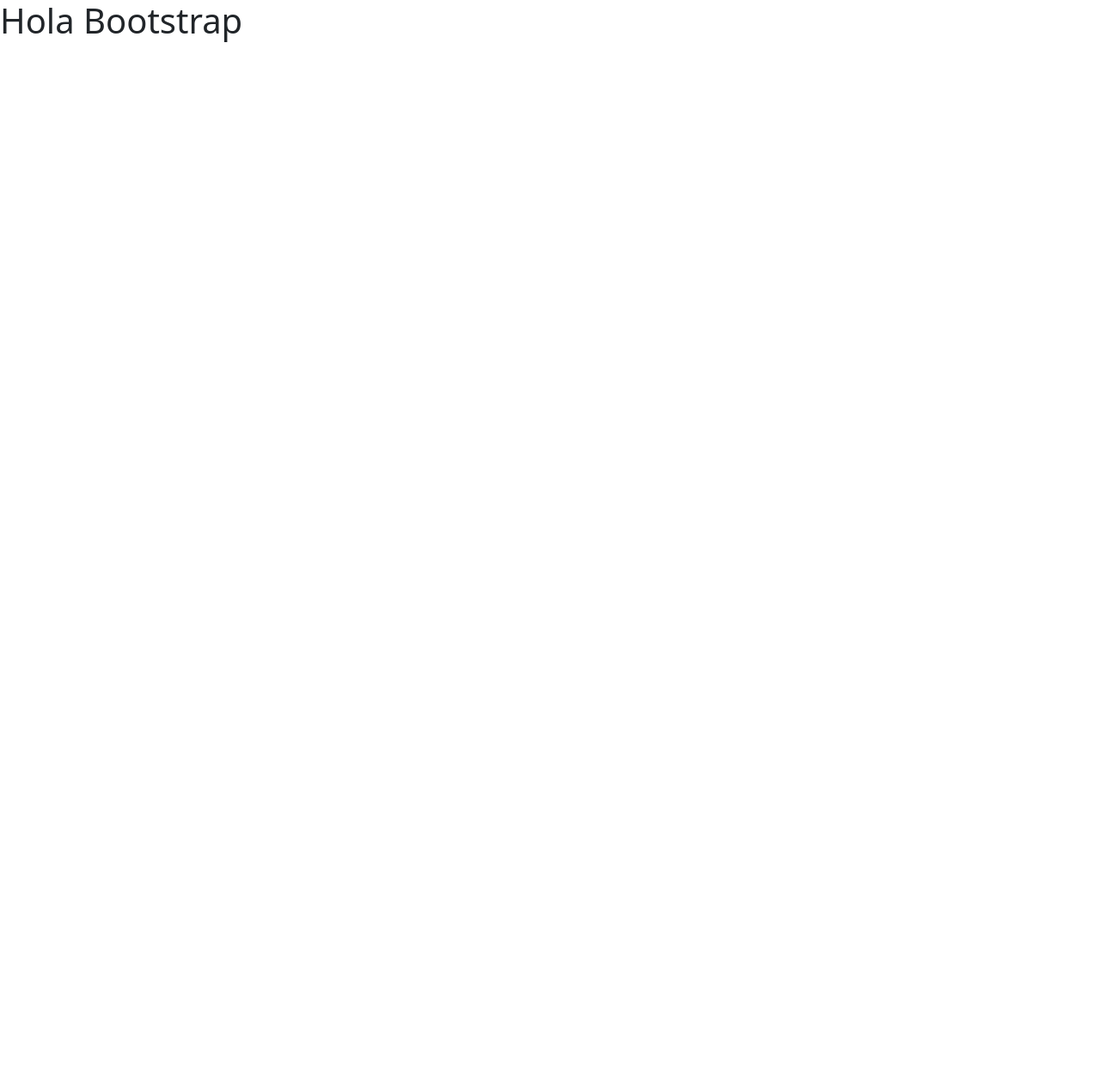
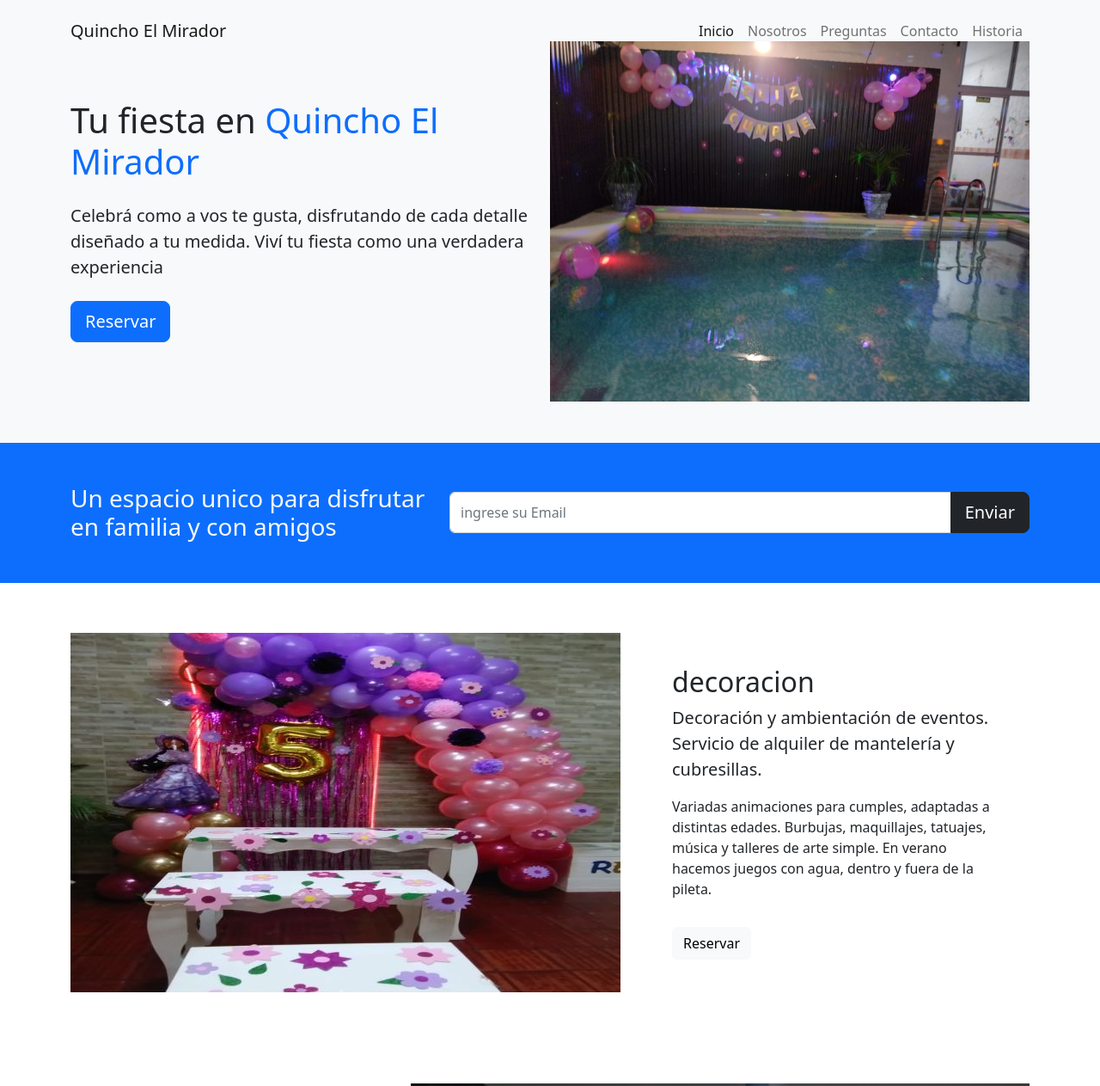
Before and after one commit to facunditto10/Pre-entrega-Nu-ezFacundo, a website: page index.html in a window 1280 px wide. Shown: the top 1263 px of the page at 86% size. Before the commit the page ends 800 px from the top, so only its background shows below. Drawn offline with Linux system fonts and the light colour scheme.

Commit message:
creacion de index

```diff
--- a/index.html
+++ b/index.html
@@ -8,7 +8,153 @@
     <link rel="stylesheet" href="css/custom.css" />
   </head>
   <body>
-    <h1>Hola Bootstrap</h1>
+    <header>
+      <nav class="navbar navbar-expand-lg navbar-light py-3 menu fixed-top">
+        <div class="container">
+          <a class="navbar-brand" href="index.html">Quincho El Mirador</a>
+          <button
+            class="navbar-toggler"
+            type="button"
+            data-bs-toggle="collapse"
+            data-bs-target="#navbarSupportedContent"
+          >
+            <span class="navbar-toggler-icon"></span>
+          </button>
+          <div class="collapse navbar-collapse" id="navbarSupportedContent">
+            <ul class="navbar-nav ms-auto mb-2 mb-lg-0">
+              <li class="nav-item">
+                <a class="nav-link active" aria-current="page" href="index.html"
+                  >Inicio</a
+                >
+              </li>
+              <li class="nav-item">
+                <a class="nav-link" href="pages/nosotros.html">Nosotros</a>
+              </li>
+
+              <li class="nav-item">
+                <a class="nav-link" href="pages/preguntas.html">Preguntas</a>
+              </li>
+              <li class="nav-item">
+                <a class="nav-link" href="pages/contacto.html">Contacto</a>
+              </li>
+              <li class="nav-item">
+                <a class="nav-link" href="pages/historia.html">Historia</a>
+              </li>
+            </ul>
+          </div>
+        </div>
+      </nav>
+    </header>
+
+    <main>
+      <!--Secciones-->
+      <section class="bg-light p-5 text-center text-sm-start">
+        <div class="container">
+          <div class="d-sm-flex align-items-center justify-content-between">
+            <div>
+              <h1>
+                Tu fiesta en
+                <span class="text-primary"> Quincho El Mirador </span>
+              </h1>
+              <p class="lead my-4">
+                Celebrá como a vos te gusta, disfrutando de cada detalle
+                diseñado a tu medida. Viví tu fiesta como una verdadera
+                experiencia
+              </p>
+              <button class="btn btn-primary btn-lg">Reservar</button>
+            </div>
+            <img
+              src="img/pile-2.jpg"
+              alt="Piscina"
+              class="w-50 img-fluid d-none d-sm-block"
+            />
+          </div>
+        </div>
+      </section>
+    </main>
+    <!--Quincho-->
+    <section class="bg-primary text-light p-5">
+      <div class="container">
+        <div class="d-md-flex justify-content-between align-items-center">
+          <h3 class="mb-3 mb-md-0">
+            Un espacio unico para disfrutar en familia y con amigos
+          </h3>
+          <div class="input-group quincho">
+            <input
+              type="text"
+              class="form-control"
+              placeholder="ingrese su Email"
+            />
+            <button class="btn btn-dark btn-lg">Enviar</button>
+          </div>
+        </div>
+      </div>
+    </section>
+    <section id="decoracion" class="p-5">
+      <div class="container">
+        <div class="row align-items-center justify-content-between">
+          <div class="col-md">
+            <img src="img/Globos1 - copia.jpg" alt="globos" img-fluid />
+          </div>
+          <div class="col-md p-5">
+            <h2>decoracion</h2>
+            <p class="lead">
+              Decoración y ambientación de eventos. Servicio de alquiler de
+              mantelería y cubresillas.
+            </p>
+            <p>
+              Variadas animaciones para cumples, adaptadas a distintas edades.
+              Burbujas, maquillajes, tatuajes, música y talleres de arte simple.
+              En verano hacemos juegos con agua, dentro y fuera de la pileta.
+            </p>
+            <a href="" class="btn btn-light mt-3"> Reservar</a>
+          </div>
+        </div>
+      </div>
+    </section>
+    <section id="juegos infantiles" class="p-5">
+      <div class="container">
+        <div class="row align-items-center justify-content-between">
+          <div class="col-md p-5">
+            <h2>juegos infantiles</h2>
+            <p class="lead">
+              Realizamos animaciones para niños y niñas de todas las edades.
+              Divertite con nosotros! Tenemos opciones de Slime, Magia,
+              Malabares, talleres y mucho mas.
+            </p>
+            <p>Juegos Integradores. Empresa Familiar. Equipo Capacitado.</p>
+            <a href="" class="btn btn-light mt-3"> Reservar</a>
+          </div>
+          <div class="col-md">
+            <img src="img/paraloschicos.jpg" alt="pelotero" img-fluid />
+          </div>
+        </div>
+      </div>
+    </section>
+    <section id="footer" class="p-5 bg-success">
+      <div class="container">
+        <h2 class="text-center text-white">
+          Buscanos en nuestras redes sociales
+        </h2>
+        <p class="lead text-center text-white">
+          (+54)1141805337 quinchoelmirador@eventos.org Alcorta 3710, Lomas Del
+          Mirador, Argentina Lunes a viernes de 9 a 18 h.
+        </p>
+      </div>
+      <div class="container">
+        <div class="row align-items-center">
+          <iframe
+            src="https://www.google.com/maps/embed?pb=!1m18!1m12!1m3!1d3281.349973962437!2d-58.53027168533119!3d-34.671115668573215!2m3!1f0!2f0!3f0!3m2!1i1024!2i768!4f13.1!3m3!1m2!1s0x95bcc8edb212233d%3A0xbb8c009c0a0a2a08!2sAlcorta%203710%2C%20Lomas%20del%20Mirador%2C%20Provincia%20de%20Buenos%20Aires!5e0!3m2!1ses!2sar!4v1667433246994!5m2!1ses!2sar"
+            width="600"
+            height="450"
+            style="border: 0"
+            allowfullscreen=""
+            loading="lazy"
+            referrerpolicy="no-referrer-when-downgrade"
+          ></iframe>
+        </div>
+      </div>
+    </section>
     <script src="js/bootstrap.js"></script>
   </body>
 </html>
```
